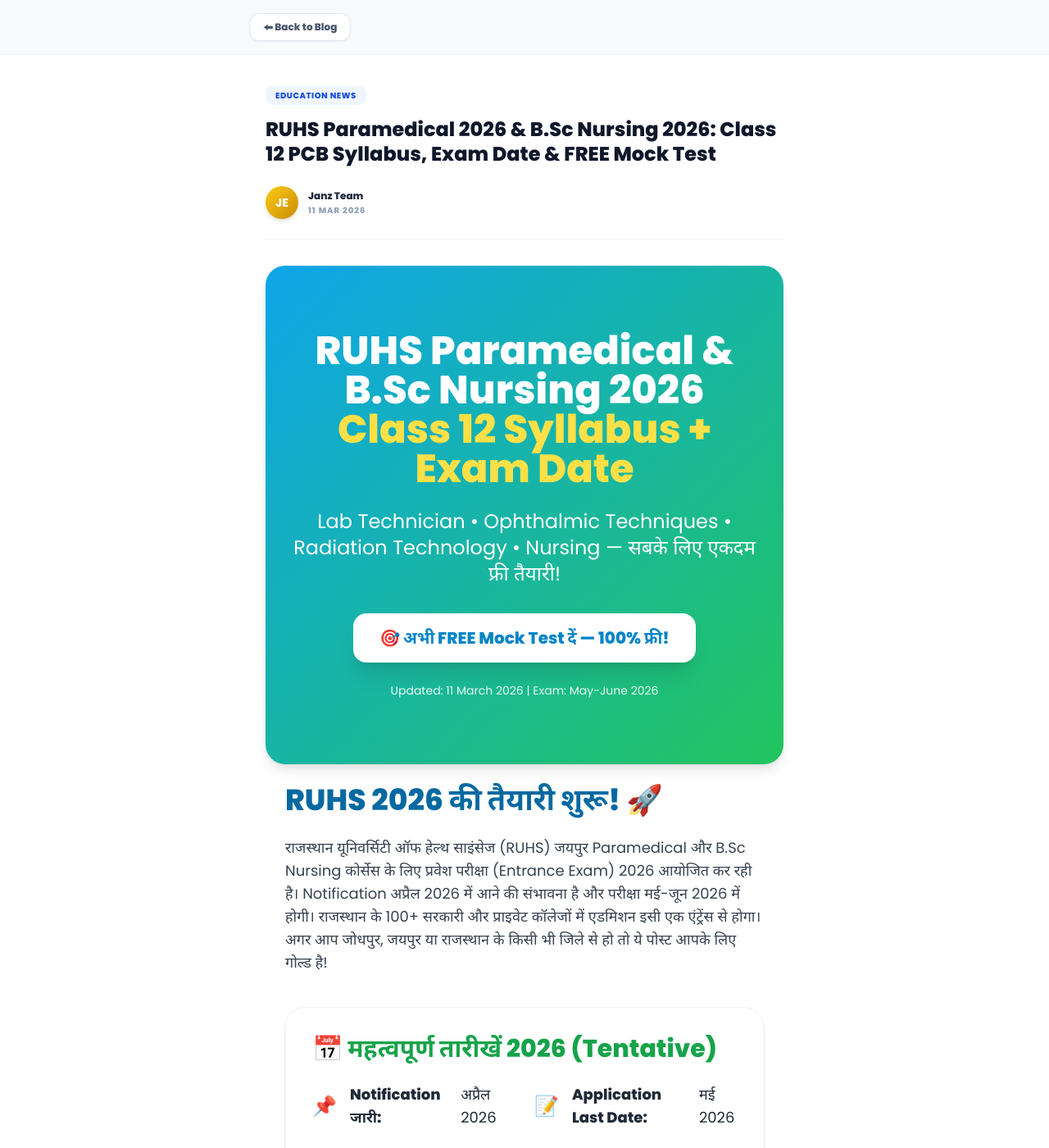
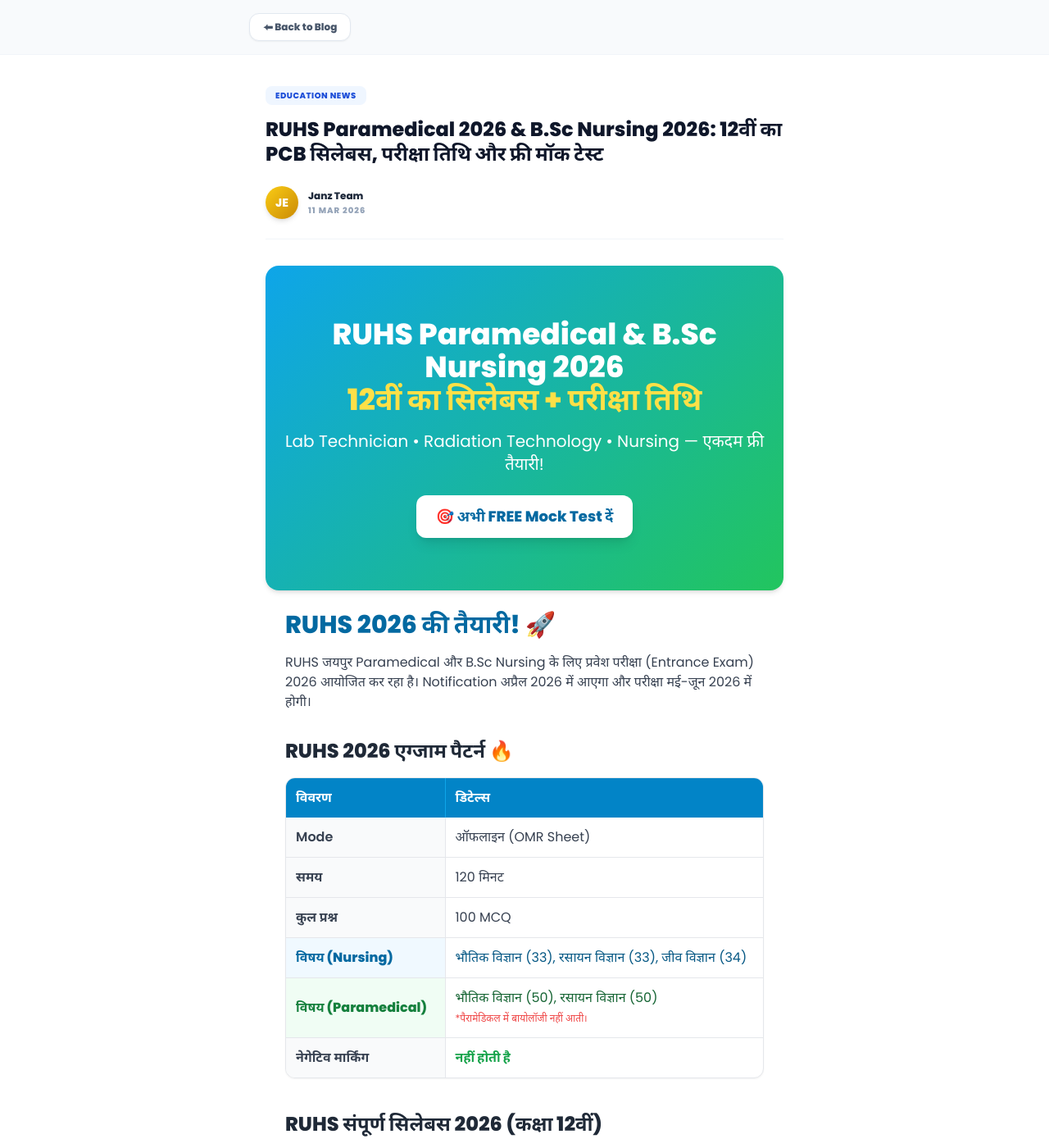
Before and after one commit to JanzEducation/JanzEducation, a Jekyll site: the page built from _posts/2026-03-11-ruhs-paramedical-nursing-syllabus.html, in a window 1280 px wide and 1400 px high. Shown: the whole window at 82% size. Built offline with Jekyll 4.4.1, drawn with Linux system fonts in a browser that asks for light colours; nearby versions of some CDN libraries; some of the changed text lies outside the part shown.

Commit message:
Update 2026-03-11-ruhs-paramedical-nursing-syllabus.html

```diff
--- a/_posts/2026-03-11-ruhs-paramedical-nursing-syllabus.html
+++ b/_posts/2026-03-11-ruhs-paramedical-nursing-syllabus.html
@@ -1,185 +1,125 @@
 ---
 layout: post
-title: "RUHS Paramedical 2026 & B.Sc Nursing 2026: Class 12 PCB Syllabus, Exam Date & FREE Mock Test"
-description: "RUHS Paramedical 2026 & B.Sc Nursing 2026: Exam Date May 2026, Class 12 Syllabus, Exam Pattern और JANZ Education पर 100% FREE Mock Test।"
-keywords: "RUHS Paramedical 2026, RUHS B.Sc Nursing 2026, RUHS CUET 2026, RUHS exam date 2026, RUHS syllabus 2026, RUHS free mock test, RUHS Lab Technician, RUHS Ophthalmic Techniques, RUHS B.Sc MLT, RUHS Nursing entrance, RUHS admission 2026, Rajasthan Paramedical"
+title: "RUHS Paramedical 2026 & B.Sc Nursing 2026: 12वीं का PCB सिलेबस, परीक्षा तिथि और फ्री मॉक टेस्ट"
+description: "RUHS Paramedical और B.Sc Nursing 2026 की परीक्षा तिथि, हिंदी में 12वीं कक्षा का पूरा सिलेबस, एग्जाम पैटर्न और JANZ Education पर 100% फ्री मॉक टेस्ट।"
+keywords: "RUHS Paramedical 2026, RUHS B.Sc Nursing 2026, RUHS syllabus in hindi, RUHS exam date 2026, RUHS free mock test, Rajasthan Paramedical, Lab Technician, RUHS Nursing entrance"
 tags: [RUHS 2026, Paramedical, BSc Nursing, Syllabus, Mock Test, Rajasthan]
 ---
 
 <style>
     .hero-bg { background: linear-gradient(135deg, #0ea5e9, #22c55e); }
-    .card-hover:hover { transform: scale(1.05); transition: all 0.3s; }
     .syllabus-card { background: linear-gradient(135deg, #f0f9ff, #ecfdf5); }
 </style>
 
-<section class="hero-bg text-white py-12 md:py-20 rounded-3xl mb-10 shadow-lg mt-4">
-    <div class="max-w-6xl mx-auto px-6 text-center">
-        <h1 class="text-3xl md:text-5xl font-bold mb-6 leading-tight">
-            RUHS Paramedical & B.Sc Nursing 2026<br>
-            <span class="text-yellow-300">Class 12 Syllabus + Exam Date</span>
-        </h1>
-        <p class="text-lg md:text-2xl mb-8">Lab Technician • Ophthalmic Techniques • Radiation Technology • Nursing — सबके लिए एकदम फ्री तैयारी!</p>
-        <a href="https://janzeducation.online/dashboard.html" class="inline-block bg-white text-sky-600 hover:bg-yellow-300 font-bold text-lg md:text-xl px-8 py-4 rounded-2xl shadow-xl transition-all">
-            🎯 अभी FREE Mock Test दें — 100% फ्री!
-        </a>
-        <p class="mt-6 text-xs md:text-sm opacity-90">Updated: 11 March 2026 | Exam: May-June 2026</p>
-    </div>
+<section class="hero-bg text-white py-10 md:py-16 rounded-2xl mb-8 shadow-md mt-4 px-4 text-center">
+    <h1 class="text-2xl md:text-4xl font-bold mb-4 leading-tight">
+        RUHS Paramedical & B.Sc Nursing 2026<br>
+        <span class="text-yellow-300">12वीं का सिलेबस + परीक्षा तिथि</span>
+    </h1>
+    <p class="text-base md:text-xl mb-6">Lab Technician • Radiation Technology • Nursing — एकदम फ्री तैयारी!</p>
+    <a href="https://janzeducation.online/dashboard.html" class="inline-block bg-white text-sky-700 hover:bg-yellow-300 font-bold text-base md:text-lg px-6 py-3 rounded-xl shadow-lg transition-all">
+        🎯 अभी FREE Mock Test दें
+    </a>
 </section>
 
 <div class="px-2 md:px-6">
 
-    <h2 class="text-3xl md:text-4xl font-bold text-sky-700 mb-6">RUHS 2026 की तैयारी शुरू! 🚀</h2>
-    <p class="text-base md:text-lg leading-relaxed mb-10 text-gray-700">
-        राजस्थान यूनिवर्सिटी ऑफ हेल्थ साइंसेज (RUHS) जयपुर Paramedical और B.Sc Nursing कोर्सेस के लिए प्रवेश परीक्षा (Entrance Exam) 2026 आयोजित कर रही है।
-        Notification अप्रैल 2026 में आने की संभावना है और परीक्षा मई-जून 2026 में होगी।
-        राजस्थान के 100+ सरकारी और प्राइवेट कॉलेजों में एडमिशन इसी एक एंट्रेंस से होगा।
-        अगर आप जोधपुर, जयपुर या राजस्थान के किसी भी जिले से हो तो ये पोस्ट आपके लिए गोल्ड है!
+    <h2 class="text-2xl md:text-3xl font-bold text-sky-700 mb-4">RUHS 2026 की तैयारी! 🚀</h2>
+    <p class="text-sm md:text-base leading-relaxed mb-8 text-gray-700">
+        RUHS जयपुर Paramedical और B.Sc Nursing के लिए प्रवेश परीक्षा (Entrance Exam) 2026 आयोजित कर रहा है। Notification अप्रैल 2026 में आएगा और परीक्षा मई-जून 2026 में होगी।
     </p>
 
-    <div class="bg-white p-6 md:p-8 rounded-3xl shadow-md border border-gray-100 mb-12 card-hover">
-        <h3 class="text-2xl md:text-3xl font-bold text-green-600 mb-6 flex items-center gap-3">📅 महत्वपूर्ण तारीखें 2026 (Tentative)</h3>
-        <ul class="grid md:grid-cols-2 gap-6 text-base md:text-lg text-gray-800">
-            <li class="flex gap-4 items-center"><span class="text-2xl">📌</span> <b>Notification जारी:</b> अप्रैल 2026</li>
-            <li class="flex gap-4 items-center"><span class="text-2xl">📝</span> <b>Application Last Date:</b> मई 2026</li>
-            <li class="flex gap-4 items-center"><span class="text-2xl">🧪</span> <b>Exam Date:</b> मई-जून 2026</li>
-            <li class="flex gap-4 items-center"><span class="text-2xl">🏆</span> <b>Result:</b> जुलाई 2026</li>
-        </ul>
-    </div>
-
-    <h3 class="text-2xl md:text-3xl font-bold mb-6 text-gray-800">RUHS 2026 Exam Pattern 🔥</h3>
-    <div class="bg-white rounded-3xl shadow-md border border-gray-100 mb-12 overflow-x-auto">
-        <table class="w-full text-left border-collapse min-w-[600px]">
+    <h3 class="text-xl md:text-2xl font-bold mb-4 text-gray-800">RUHS 2026 एग्जाम पैटर्न 🔥</h3>
+    <div class="bg-white rounded-xl shadow-sm border border-gray-200 mb-10 overflow-hidden">
+        <table class="w-full text-left border-collapse">
             <thead>
-                <tr class="bg-sky-600 text-white">
-                    <th class="p-4 rounded-tl-xl text-lg">विवरण</th>
-                    <th class="p-4 rounded-tr-xl text-lg">डिटेल्स</th>
+                <tr class="bg-sky-600 text-white text-sm md:text-base">
+                    <th class="p-3 border-r border-sky-500 w-1/3">विवरण</th>
+                    <th class="p-3">डिटेल्स</th>
                 </tr>
             </thead>
-            <tbody class="text-base md:text-lg text-gray-700">
-                <tr><td class="p-4 border-b font-semibold">Mode</td><td class="p-4 border-b">Offline (OMR Sheet)</td></tr>
-                <tr><td class="p-4 border-b font-semibold">Duration</td><td class="p-4 border-b">120 मिनट</td></tr>
-                <tr><td class="p-4 border-b font-semibold">Questions</td><td class="p-4 border-b">100 MCQ</td></tr>
-                <tr class="bg-sky-50"><td class="p-4 border-b font-bold text-sky-700">Subjects (B.Sc Nursing)</td><td class="p-4 border-b font-bold text-sky-800">Physics (33), Chemistry (33), Biology (34)</td></tr>
-                <tr class="bg-green-50"><td class="p-4 border-b font-bold text-green-700">Subjects (Paramedical)</td><td class="p-4 border-b font-bold text-green-800">Physics (50) और Chemistry (50)<br><span class="text-sm font-normal text-red-500">*पैरामेडिकल में बायोलॉजी नहीं आती है।</span></td></tr>
-                <tr><td class="p-4 font-semibold">Negative Marking</td><td class="p-4 font-bold text-green-600">नहीं होती है (No Negative Marking)</td></tr>
+            <tbody class="text-sm md:text-base text-gray-700">
+                <tr class="border-b"><td class="p-3 font-semibold bg-gray-50 border-r">Mode</td><td class="p-3">ऑफलाइन (OMR Sheet)</td></tr>
+                <tr class="border-b"><td class="p-3 font-semibold bg-gray-50 border-r">समय</td><td class="p-3">120 मिनट</td></tr>
+                <tr class="border-b"><td class="p-3 font-semibold bg-gray-50 border-r">कुल प्रश्न</td><td class="p-3">100 MCQ</td></tr>
+                <tr class="border-b"><td class="p-3 font-bold text-sky-700 bg-sky-50 border-r">विषय (Nursing)</td><td class="p-3 font-medium text-sky-800">भौतिक विज्ञान (33), रसायन विज्ञान (33), जीव विज्ञान (34)</td></tr>
+                <tr class="border-b"><td class="p-3 font-bold text-green-700 bg-green-50 border-r">विषय (Paramedical)</td><td class="p-3 font-medium text-green-800">भौतिक विज्ञान (50), रसायन विज्ञान (50) <br><span class="text-xs text-red-500">*पैरामेडिकल में बायोलॉजी नहीं आती।</span></td></tr>
+                <tr><td class="p-3 font-semibold bg-gray-50 border-r">नेगेटिव मार्किंग</td><td class="p-3 font-bold text-green-600">नहीं होती है</td></tr>
             </tbody>
         </table>
     </div>
 
-    <h3 class="text-2xl md:text-3xl font-bold mb-6 text-gray-800">RUHS Syllabus 2026 (केवल Class 12th)</h3>
-    <p class="text-base md:text-lg leading-relaxed mb-10 text-gray-700">
-        RUHS एंट्रेंस का पूरा सिलेबस केवल <b>Class 12th (NCERT / RBSE)</b> पर आधारित होता है। 11वीं कक्षा से प्रश्न नहीं पूछे जाते हैं। नीचे हर विषय के सभी चैप्टर डिटेल में दिए गए हैं। इन्हीं चैप्टरों से 100% प्रश्न आएंगे।
+    <h3 class="text-xl md:text-2xl font-bold mb-4 text-gray-800">RUHS संपूर्ण सिलेबस 2026 (कक्षा 12वीं)</h3>
+    <p class="text-sm md:text-base mb-6 text-gray-700">
+        RUHS में 11वीं कक्षा से प्रश्न नहीं पूछे जाते हैं। 100% पेपर केवल <b>कक्षा 12वीं (NCERT/RBSE)</b> से आता है।
     </p>
 
-    <div class="syllabus-card p-6 md:p-8 rounded-3xl mb-8 border border-sky-100">
-        <h4 class="text-xl md:text-2xl font-bold text-sky-700 mb-6 flex items-center gap-3">⚛️ Physics (Class 12)</h4>
-        <ul class="list-disc pl-6 text-base md:text-lg text-gray-700 space-y-2">
-            <li>Electric Charges and Fields</li>
-            <li>Electrostatic Potential and Capacitance</li>
-            <li>Current Electricity</li>
-            <li>Moving Charges and Magnetism</li>
-            <li>Magnetism and Matter</li>
-            <li>Electromagnetic Induction</li>
-            <li>Alternating Current</li>
-            <li>Electromagnetic Waves</li>
-            <li>Ray Optics and Optical Instruments</li>
-            <li>Wave Optics</li>
-            <li>Dual Nature of Radiation and Matter</li>
-            <li>Atoms</li>
-            <li>Nuclei</li>
-            <li>Semiconductor Electronics</li>
-            <li>Communication Systems</li>
+    <div class="syllabus-card p-5 md:p-6 rounded-2xl mb-6 border border-sky-100">
+        <h4 class="text-lg md:text-xl font-bold text-sky-700 mb-4">⚛️ भौतिक विज्ञान (Physics)</h4>
+        <ul class="list-disc pl-5 text-sm md:text-base text-gray-700 space-y-1">
+            <li>वैद्युत आवेश तथा क्षेत्र</li>
+            <li>स्थिरवैद्युत विभव तथा धारिता</li>
+            <li>विद्युत धारा</li>
+            <li>गतिमान आवेश और चुंबकत्व</li>
+            <li>चुंबकत्व एवं द्रव्य</li>
+            <li>वैद्युतचुंबकीय प्रेरण</li>
+            <li>प्रत्यावर्ती धारा</li>
+            <li>वैद्युतचुंबकीय तरंगें</li>
+            <li>किरण प्रकाशिकी एवं प्रकाशिक यंत्र</li>
+            <li>तरंग प्रकाशिकी</li>
+            <li>विकिरण तथा द्रव्य की द्वैत प्रकृति</li>
+            <li>परमाणु एवं नाभिक</li>
+            <li>अर्धचालक इलेक्ट्रॉनिकी</li>
         </ul>
     </div>
 
-    <div class="syllabus-card p-6 md:p-8 rounded-3xl mb-8 border border-green-100">
-        <h4 class="text-xl md:text-2xl font-bold text-green-700 mb-6 flex items-center gap-3">🧪 Chemistry (Class 12)</h4>
-        <ul class="list-disc pl-6 text-base md:text-lg text-gray-700 space-y-2">
-            <li>Solutions</li>
-            <li>Electrochemistry</li>
-            <li>Chemical Kinetics</li>
-            <li>Surface Chemistry</li>
-            <li>General Principles and Processes of Isolation of Elements</li>
-            <li>p-Block Elements</li>
-            <li>d and f Block Elements</li>
-            <li>Coordination Compounds</li>
-            <li>Haloalkanes and Haloarenes</li>
-            <li>Alcohols, Phenols and Ethers</li>
-            <li>Aldehydes, Ketones and Carboxylic Acids</li>
-            <li>Amines</li>
-            <li>Biomolecules</li>
-            <li>Polymers</li>
-            <li>Chemistry in Everyday Life</li>
+    <div class="syllabus-card p-5 md:p-6 rounded-2xl mb-6 border border-green-100">
+        <h4 class="text-lg md:text-xl font-bold text-green-700 mb-4">🧪 रसायन विज्ञान (Chemistry)</h4>
+        <ul class="list-disc pl-5 text-sm md:text-base text-gray-700 space-y-1">
+            <li>विलयन (Solutions)</li>
+            <li>वैद्युतरसायन (Electrochemistry)</li>
+            <li>रासायनिक बलगतिकी (Chemical Kinetics)</li>
+            <li>पृष्ठ रसायन (Surface Chemistry)</li>
+            <li>तत्वों के निष्कर्षण के सिद्धांत एवं प्रक्रम</li>
+            <li>p-ब्लॉक के तत्व</li>
+            <li>d- एवं f-ब्लॉक के तत्व</li>
+            <li>उपसहसंयोजन यौगिक (Coordination Compounds)</li>
+            <li>हैलोएल्केन तथा हैलोएरीन</li>
+            <li>एल्कोहल, फिनॉल एवं ईथर</li>
+            <li>एल्डिहाइड, कीटोन एवं कार्बोक्सिलिक अम्ल</li>
+            <li>एमीन (Amines)</li>
+            <li>जैव-अणु (Biomolecules)</li>
+            <li>बहुलक (Polymers)</li>
+            <li>दैनिक जीवन में रसायन</li>
         </ul>
     </div>
 
-    <div class="syllabus-card p-6 md:p-8 rounded-3xl mb-12 border border-purple-100">
-        <h4 class="text-xl md:text-2xl font-bold text-purple-700 mb-6 flex items-center gap-3">🧬 Biology (Class 12 - For Nursing Only)</h4>
-        <ul class="list-disc pl-6 text-base md:text-lg text-gray-700 space-y-2">
-            <li>Reproduction in Organisms</li>
-            <li>Sexual Reproduction in Flowering Plants</li>
-            <li>Human Reproduction</li>
-            <li>Reproductive Health</li>
-            <li>Principles of Inheritance and Variation</li>
-            <li>Molecular Basis of Inheritance</li>
-            <li>Evolution</li>
-            <li>Human Health and Disease</li>
-            <li>Strategies for Enhancement in Food Production</li>
-            <li>Microbes in Human Welfare</li>
-            <li>Biotechnology: Principles and Processes</li>
-            <li>Biotechnology and its Applications</li>
-            <li>Organisms and Populations</li>
-            <li>Ecosystem</li>
-            <li>Biodiversity and Conservation</li>
-            <li>Environmental Issues</li>
+    <div class="syllabus-card p-5 md:p-6 rounded-2xl mb-10 border border-purple-100">
+        <h4 class="text-lg md:text-xl font-bold text-purple-700 mb-4">🧬 जीव विज्ञान (Biology - केवल Nursing के लिए)</h4>
+        <ul class="list-disc pl-5 text-sm md:text-base text-gray-700 space-y-1">
+            <li>जीवों में जनन</li>
+            <li>पुष्पी पादपों में लैंगिक जनन</li>
+            <li>मानव जनन एवं जनन स्वास्थ्य</li>
+            <li>वंशागति तथा विविधता के सिद्धांत</li>
+            <li>वंशागति के आणविक आधार</li>
+            <li>विकास (Evolution)</li>
+            <li>मानव स्वास्थ्य तथा रोग</li>
+            <li>खाद्य उत्पादन में वृद्धि की कार्यनीति</li>
+            <li>मानव कल्याण में सूक्ष्म जीव</li>
+            <li>जैव प्रौद्योगिकी: सिद्धांत एवं प्रक्रम</li>
+            <li>जैव प्रौद्योगिकी एवं इसके उपयोग</li>
+            <li>जीव और समष्टियां</li>
+            <li>पारितंत्र (Ecosystem)</li>
+            <li>जैव विविधता एवं संरक्षण</li>
+            <li>पर्यावरण के मुद्दे</li>
         </ul>
     </div>
 
-    <h3 class="text-2xl md:text-3xl font-bold mb-6 text-gray-800">90 दिनों में टॉप रैंक लाने का मजेदार प्लान 😎</h3>
-    <div class="grid md:grid-cols-3 gap-6 mb-12">
-        <div class="bg-gradient-to-br from-sky-400 to-sky-600 text-white p-6 rounded-3xl shadow-md">
-            <h5 class="font-bold text-xl mb-3">पहले 30 दिन</h5>
-            <p class="text-base">हर विषय के सभी Class 12 चैप्टर पढ़ो + रोज JANZ Dashboard पर 50 MCQ सॉल्व करो।</p>
-        </div>
-        <div class="bg-gradient-to-br from-green-400 to-green-600 text-white p-6 rounded-3xl shadow-md">
-            <h5 class="font-bold text-xl mb-3">अगले 30 दिन</h5>
-            <p class="text-base">Previous Year Questions (PYQ) की प्रैक्टिस + Full Syllabus Revision करो।</p>
-        </div>
-        <div class="bg-gradient-to-br from-orange-400 to-orange-600 text-white p-6 rounded-3xl shadow-md">
-            <h5 class="font-bold text-xl mb-3">आखिरी 30 दिन</h5>
-            <p class="text-base">रोज फुल मॉक टेस्ट दो + जो गलतियां हों उनका एनालिसिस करो।</p>
-        </div>
-    </div>
-
-    <div class="bg-yellow-50 border-2 border-yellow-400 p-8 md:p-10 rounded-3xl text-center my-12 shadow-sm">
-        <h3 class="text-2xl md:text-4xl font-bold text-orange-600 mb-4">🎉 JANZ Education क्यों बेस्ट है?</h3>
-        <p class="text-lg md:text-xl mb-8 text-gray-700 font-medium">Real RUHS Exam Pattern वाले 100+ फ्री मॉक टेस्ट • Instant Ranking • Detailed Analysis • केवल Class 12th फोकस</p>
-        <a href="https://janzeducation.online/dashboard.html" class="inline-block bg-orange-500 text-white px-8 md:px-12 py-4 rounded-2xl text-lg md:text-xl font-bold hover:bg-orange-600 hover:scale-105 transition-all shadow-md">
-            🚀 अभी लॉगिन करें और मॉक शुरू करें!
-        </a>
-    </div>
-
-    <h3 class="text-2xl md:text-3xl font-bold mb-6 text-gray-800">❓ अक्सर पूछे जाने वाले सवाल</h3>
-    <div class="space-y-4 mb-12">
-        <div class="bg-white p-5 rounded-2xl shadow-sm border border-gray-100">
-            <p class="font-bold text-gray-800 text-lg">Q. RUHS Paramedical 2026 का Exam कब है?</p>
-            <p class="text-gray-600 mt-2">संभावित तौर पर मई-जून 2026 के बीच।</p>
-        </div>
-        <div class="bg-white p-5 rounded-2xl shadow-sm border border-gray-100">
-            <p class="font-bold text-gray-800 text-lg">Q. क्या Syllabus में 11वीं कक्षा के प्रश्न आते हैं?</p>
-            <p class="text-gray-600 mt-2">नहीं, RUHS B.Sc Nursing और Paramedical दोनों में 100% पेपर Class 12th के सिलेबस से आता है।</p>
-        </div>
-        <div class="bg-white p-5 rounded-2xl shadow-sm border border-gray-100">
-            <p class="font-bold text-gray-800 text-lg">Q. क्या पेपर में नेगेटिव मार्किंग (Negative Marking) है?</p>
-            <p class="text-gray-600 mt-2">नहीं, इसमें कोई नेगेटिव मार्किंग नहीं होती है।</p>
-        </div>
-    </div>
-
-    <div class="text-center mt-12 bg-gradient-to-r from-sky-600 to-green-500 text-white py-12 px-6 rounded-3xl shadow-xl">
-        <h2 class="text-3xl md:text-5xl font-bold">अब इंतजार खत्म!</h2>
-        <p class="text-lg md:text-2xl mt-4 opacity-90">JANZ Education के साथ Class 12 परफेक्ट करके RUHS 2026 में टॉप रैंक लाओ</p>
-        <a href="https://janzeducation.online/dashboard.html" class="mt-8 inline-block bg-white text-sky-700 font-bold text-xl md:text-2xl px-10 py-5 rounded-full hover:bg-gray-100 transition-all shadow-lg">
-            FREE Mock Test Series शुरू करें →
+    <div class="text-center mt-8 bg-gradient-to-r from-sky-600 to-green-500 text-white py-8 px-4 rounded-2xl shadow-md">
+        <h2 class="text-2xl md:text-3xl font-bold">तैयारी आज से ही शुरू करें!</h2>
+        <p class="text-sm md:text-base mt-2 opacity-90">JANZ Education के साथ 100+ फ्री मॉक टेस्ट दें।</p>
+        <a href="https://janzeducation.online/dashboard.html" class="mt-5 inline-block bg-white text-sky-700 font-bold text-base px-8 py-3 rounded-full hover:bg-gray-100 transition-all shadow">
+            👉 FREE Mock Test दें
         </a>
     </div>
 
```
